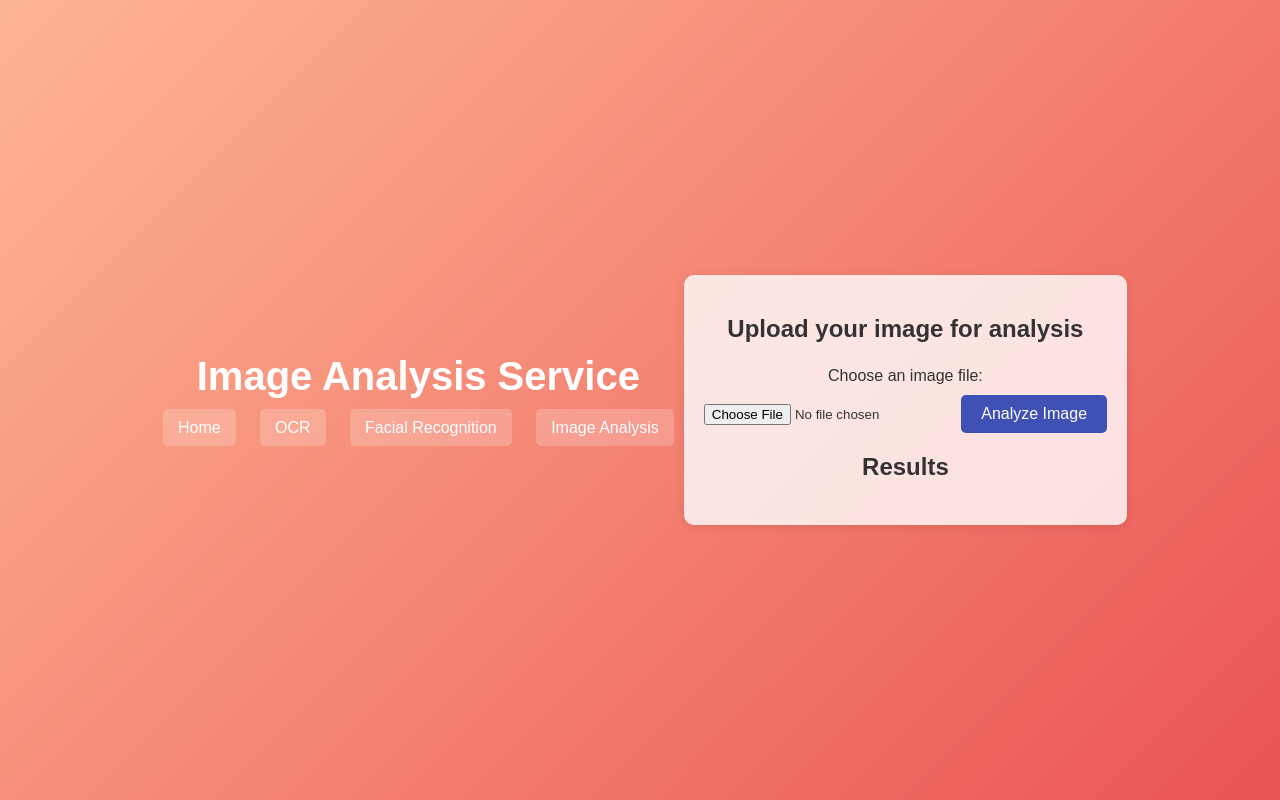
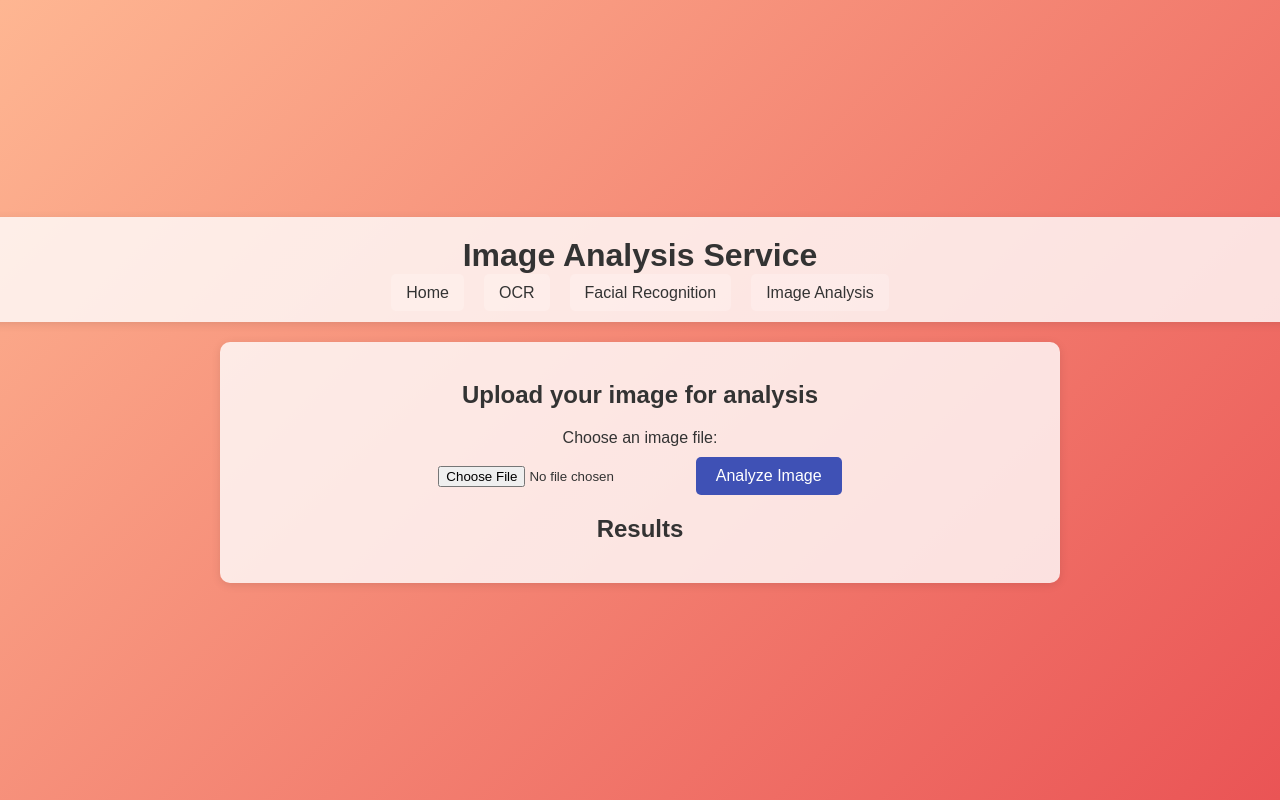
Before and after one commit to theolucky889/CloudComputing_GoogleCloudPlatform, a Flask app: page /image-analysis in a window 1280 px wide. Run offline with Flask 3, Linux system fonts and the light colour scheme.

Commit message:
Update image-analysis.css

```diff
--- a/static/css/image-analysis.css
+++ b/static/css/image-analysis.css
@@ -3,58 +3,79 @@ body {
     margin: 0;
     padding: 0;
     display: flex;
+    flex-direction: column;
+    align-items: center;
     justify-content: center;
-    align-items: center;
-    height: 100vh;
+    min-height: 100vh;
     background: linear-gradient(135deg, #FEB692 0%, #EA5455 100%);
     color: #333;
+    text-align: center;
 }
+
 header {
-    text-align: center;
+    width: 100%;
+    padding: 20px;
+    background: rgba(255, 255, 255, 0.8);
+    border-radius: 10px;
+    box-shadow: 0 2px 10px rgba(0, 0, 0, 0.1);
     margin-bottom: 20px;
 }
+
 header h1 {
-    font-size: 2.5em;
-    margin-bottom: 0.5em;
-    color: #fff;
+    font-size: 2em;
+    margin: 0;
+    color: #333;
 }
+
 nav ul {
     list-style: none;
     padding: 0;
+    margin: 10px 0 0 0;
+    display: flex;
+    flex-wrap: wrap;
+    justify-content: center;
 }
+
 nav ul li {
-    display: inline;
     margin: 0 10px;
 }
+
 nav ul li a {
     text-decoration: none;
-    color: #fff;
+    color: #333;
     padding: 10px 15px;
     background: rgba(255, 255, 255, 0.2);
     border-radius: 5px;
     transition: background 0.3s ease;
 }
+
 nav ul li a:hover {
     background: rgba(255, 255, 255, 0.4);
 }
+
 main {
-    text-align: center;
     background: rgba(255, 255, 255, 0.8);
     padding: 20px;
     border-radius: 10px;
     box-shadow: 0 2px 10px rgba(0, 0, 0, 0.1);
+    max-width: 800px;
+    width: 90%;
 }
+
 main h2 {
     font-size: 1.5em;
-    margin-bottom: 1em;
+    margin-bottom: 20px;
 }
+
 .upload-section {
     margin-bottom: 20px;
 }
+
 .upload-section label {
     display: block;
     margin-bottom: 10px;
 }
+
 .submit-button {
     padding: 10px 20px;
     font-size: 1em;
@@ -63,7 +84,26 @@ main h2 {
     border: none;
     border-radius: 5px;
     cursor: pointer;
+    transition: background-color 0.3s ease;
 }
+
 .submit-button:hover {
     background-color: #303F9F;
 }
+
+.results-section {
+    margin-top: 20px;
+}
+
+@media (max-width: 600px) {
+    header h1 {
+        font-size: 1.5em;
+    }
+    .submit-button {
+        width: 100%;
+        margin-top: 10px;
+    }
+    nav ul li {
+        margin: 5px 0;
+    }
+}
```
